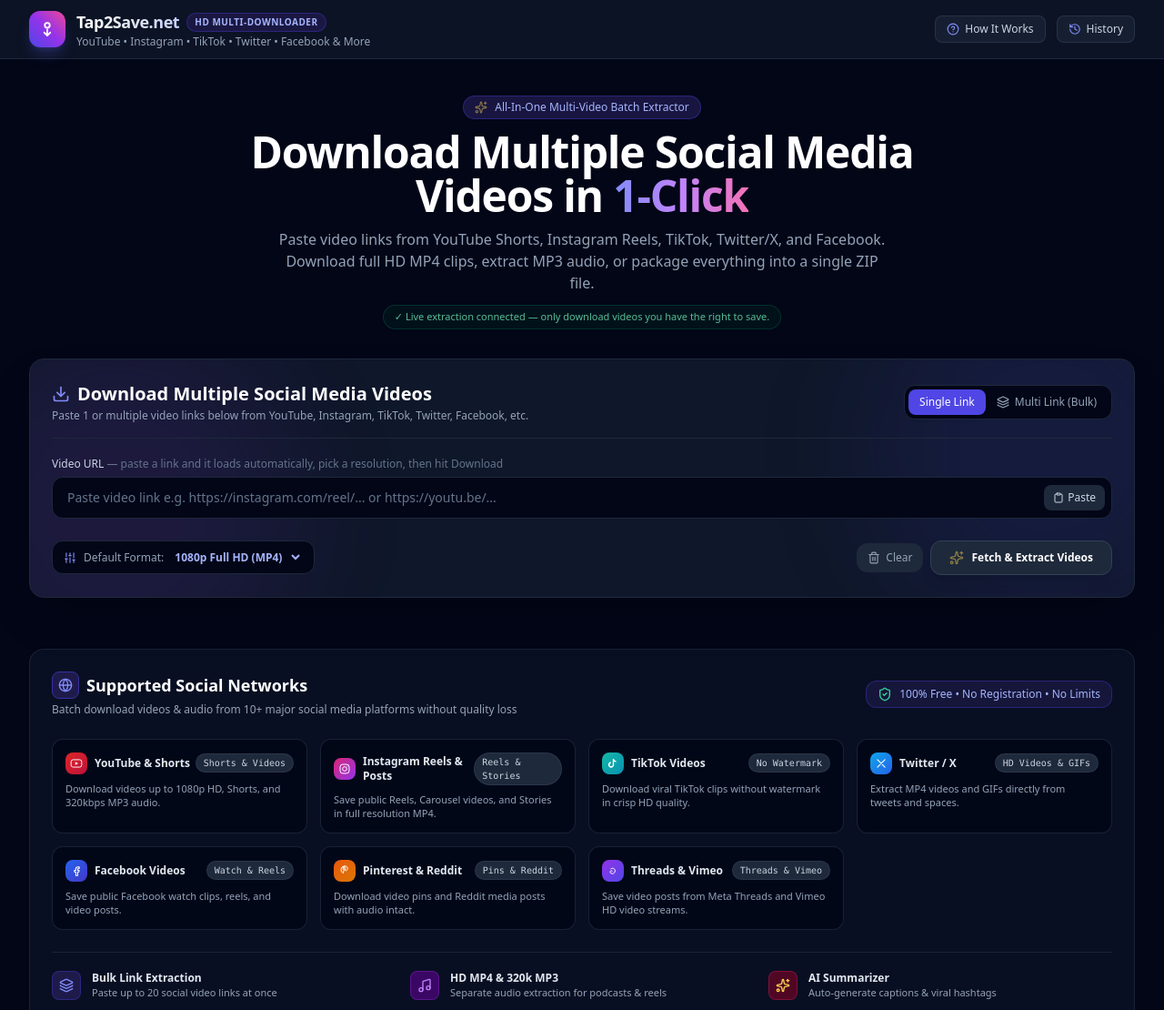
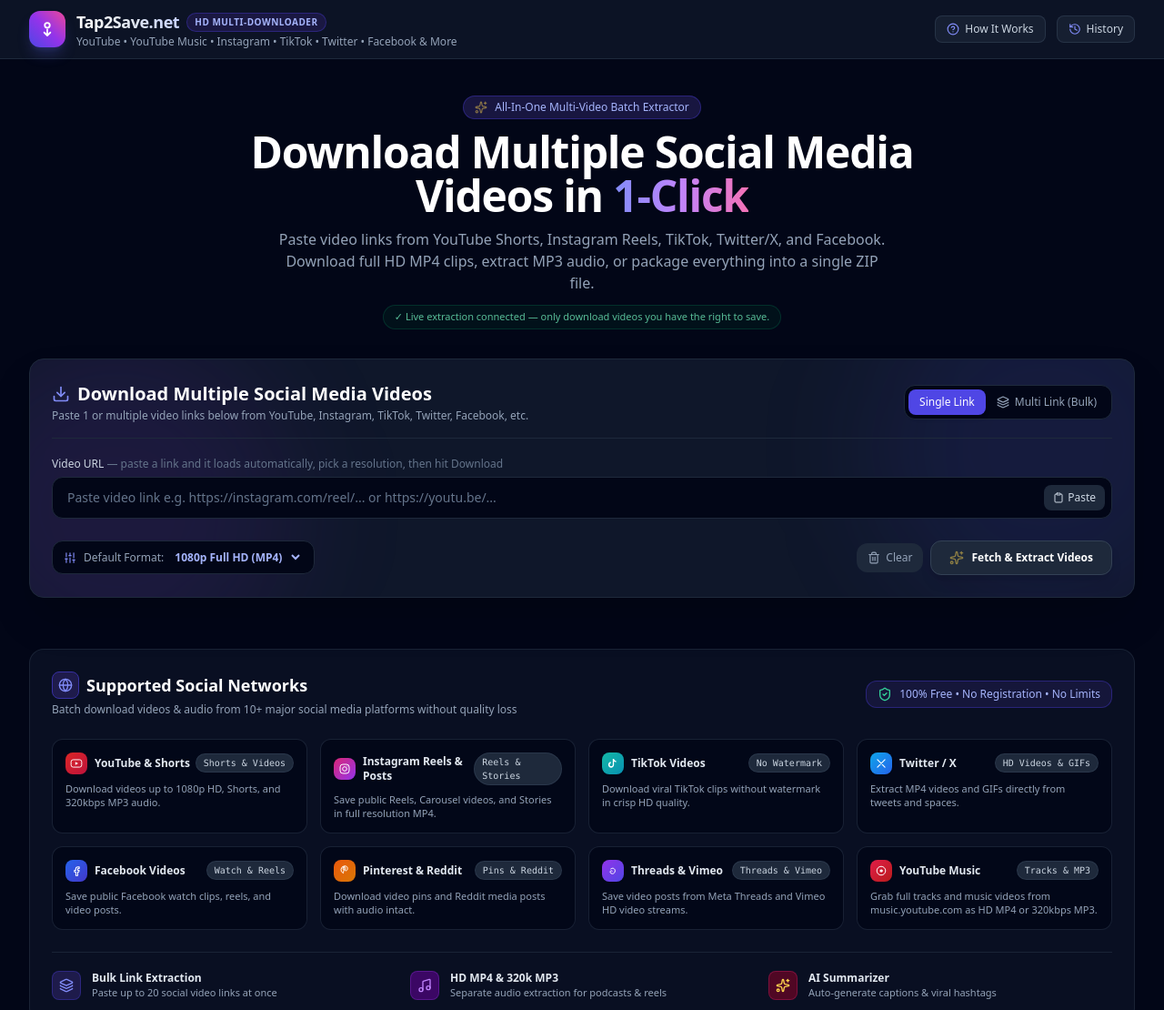
Before and after one commit to solus-stay-focused/tap2save, a plain HTML site: page index.html in a window 1280 px wide. Shown: the top 1110 px of the page at 91% size. Drawn offline with nearby package versions, Linux system fonts and the light colour scheme.

Commit message:
Update index.html

```diff
--- a/index.html
+++ b/index.html
@@ -42,7 +42,7 @@
           <span class="font-bold text-lg tracking-tight bg-clip-text text-transparent bg-gradient-to-r from-white via-slate-200 to-indigo-200">Tap2Save.net</span>
           <span class="px-2 py-0.5 text-[10px] font-semibold tracking-wider text-indigo-300 bg-indigo-950/80 border border-indigo-800/60 rounded-full uppercase">HD Multi-Downloader</span>
         </div>
-        <p class="text-xs text-slate-400 hidden sm:block">YouTube • Instagram • TikTok • Twitter • Facebook & More</p>
+        <p class="text-xs text-slate-400 hidden sm:block">YouTube • YouTube Music • Instagram • TikTok • Twitter • Facebook & More</p>
       </div>
     </div>
     <div class="flex items-center gap-2 sm:gap-3">
@@ -239,6 +239,7 @@
 
 const PLATFORM_CONFIG = {
   youtube:{ label:'YouTube Shorts', bg:'bg-red-950/80', text:'text-red-400', border:'border-red-800/60' },
+  youtubemusic:{ label:'YouTube Music', bg:'bg-rose-950/80', text:'text-rose-400', border:'border-rose-800/60' },
   instagram:{ label:'Instagram Reel', bg:'bg-pink-950/80', text:'text-pink-400', border:'border-pink-800/60' },
   tiktok:{ label:'TikTok (No WM)', bg:'bg-teal-950/80', text:'text-teal-400', border:'border-teal-800/60' },
   twitter:{ label:'Twitter / X', bg:'bg-sky-950/80', text:'text-sky-400', border:'border-sky-800/60' },
@@ -265,6 +266,8 @@
     icon:'<svg viewBox="0 0 24 24" class="w-3.5 h-3.5" fill="none" stroke="white" stroke-width="1.7" stroke-linecap="round"><path d="M12 3a7 7 0 0 0-2.5 13.5c0-.6.05-1.5.2-2.2l1.2-5s-.3-.6-.3-1.5c0-1.4.8-2.4 1.8-2.4.85 0 1.26.64 1.26 1.4 0 .85-.55 2.13-.83 3.31-.24 1 .5 1.8 1.48 1.8 1.78 0 3.15-1.88 3.15-4.58 0-2.4-1.72-4.08-4.18-4.08a4.34 4.34 0 0 0-4.53 4.35c0 .86.33 1.78.74 2.28"/></svg>' },
   { name:'Threads & Vimeo', color:'from-purple-600 to-indigo-600', desc:'Save video posts from Meta Threads and Vimeo HD video streams.', badge:'Threads & Vimeo',
     icon:'<svg viewBox="0 0 24 24" class="w-3.5 h-3.5" fill="none" stroke="white" stroke-width="1.7" stroke-linecap="round"><path d="M8 8.5c1.6-1.2 3.4-1.6 5-1 2 .8 3 2.5 3 4.5 0 3-2 5.5-5 5.5-2 0-3.4-1-4-2.3-.5-1.1-.2-2.4.9-3 1-.6 2.4-.4 3 .5"/></svg>' },
+  { name:'YouTube Music', color:'from-rose-600 to-red-700', desc:'Grab full tracks and music videos from music.youtube.com as HD MP4 or 320kbps MP3.', badge:'Tracks & MP3',
+    icon:'<svg viewBox="0 0 24 24" class="w-3.5 h-3.5" fill="none" stroke="white" stroke-width="1.7"><circle cx="12" cy="12" r="8.2"/><circle cx="12" cy="12" r="2.6" fill="white" stroke="none"/><path d="M12 9.4 L16 12 L12 14.6 Z" fill="white" stroke="none"/></svg>' },
 ];
 
 const SAMPLE_URLS = [
@@ -319,6 +322,7 @@
 
 function mapApiPlatform(label){
   const l = (label || '').toLowerCase();
+  if(l.includes('music.youtube') || l.includes('youtube music')) return 'youtubemusic';
   if(l.includes('youtube')) return 'youtube';
   if(l.includes('instagram')) return 'instagram';
   if(l.includes('tiktok')) return 'tiktok';
@@ -413,6 +417,7 @@
 
 function detectPlatform(url){
   const lower = url.toLowerCase();
+  if(lower.includes('music.youtube.com')) return 'youtubemusic';
   if(lower.includes('youtube.com') || lower.includes('youtu.be')) return 'youtube';
   if(lower.includes('instagram.com') || lower.includes('instagr.am')) return 'instagram';
   if(lower.includes('tiktok.com')) return 'tiktok';
```
